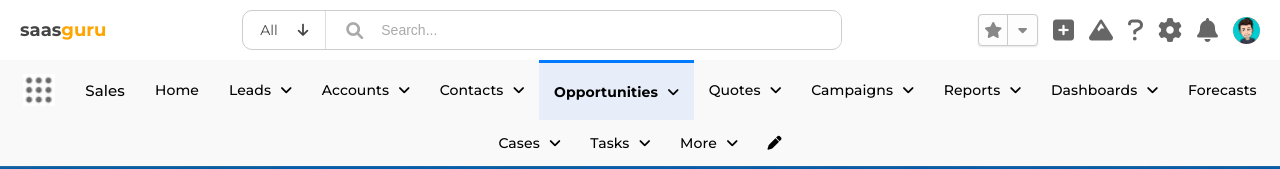
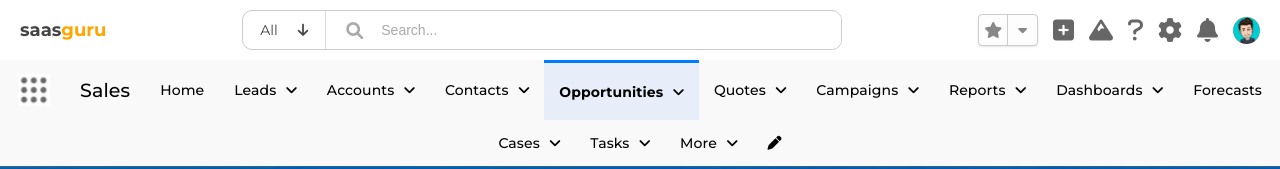
Before and after one commit to haseeb-developer/single-page-site, a plain HTML site: page index.html in a window 1280 px wide. Shown: the top 169 px of the page. Drawn offline with nearby package versions, Linux system fonts and the light colour scheme.

Commit message:
Sales logo fixed

```diff
--- a/css/styles.css
+++ b/css/styles.css
@@ -241,7 +241,7 @@ header {
 }
 
 .dropdown-bar ul li .active {
-  font-size: 15px;
+  font-size: 19px;
 }
 
 .dropdown-bar ul li:nth-child(1) {
```
